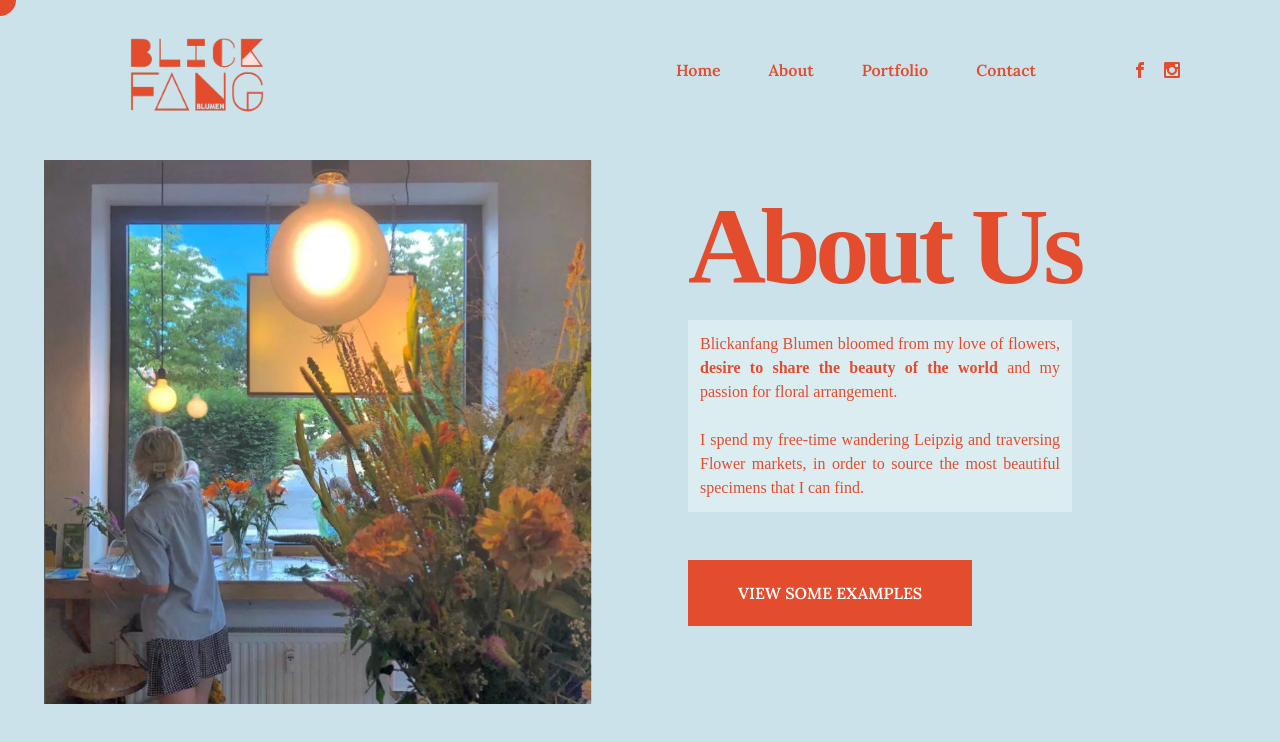
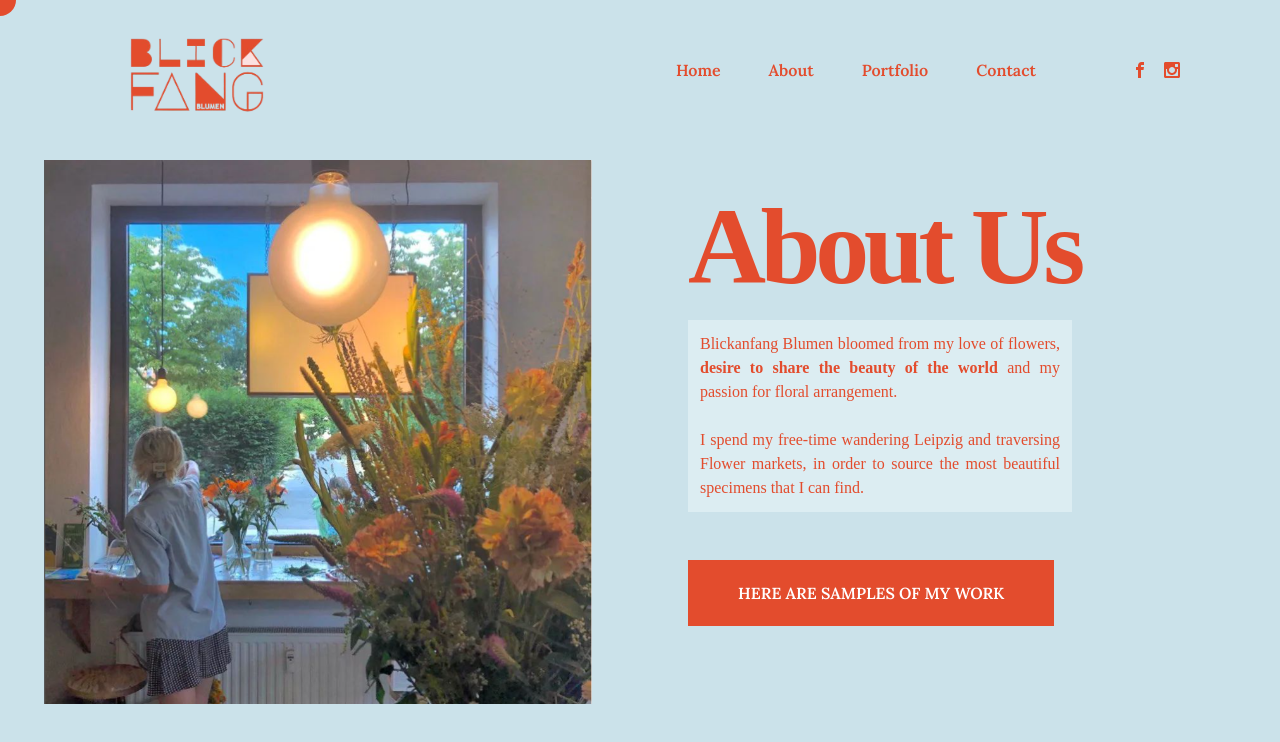
Before and after one commit to acz1992/blickfang-blumen, a React (Vite) app: page /about in a window 1280 px wide. Shown: the top 742 px of the page. Built offline with nearby package versions, Linux system fonts and the light colour scheme; a web font is replaced by a local one.

Commit message:
Change About Me bio

```diff
--- a/src/pages/About.tsx
+++ b/src/pages/About.tsx
@@ -55,7 +55,7 @@ const About = () => {
 							most beautiful specimens that I can find.
 						</p>
 						<Link to={"./portfolio"} className="btn">
-							View some examples
+							Here are samples of my work
 						</Link>
 					</motion.div>
 				</div>
```
